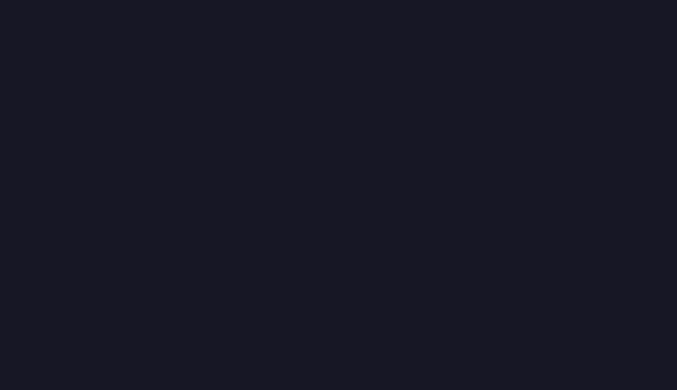
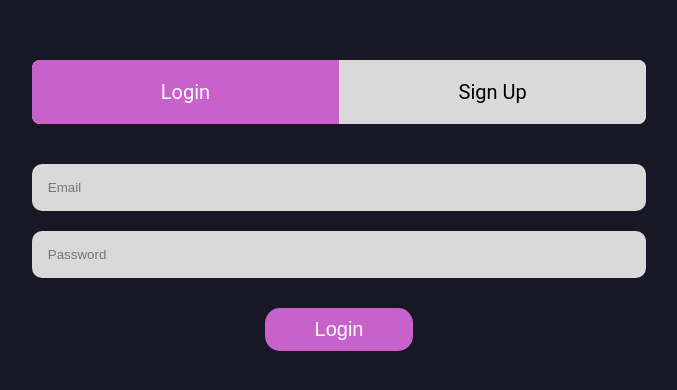
Before and after one commit to MaximeBritto/TechMeter, a React (Vite) app: page /login in a window 1280 px wide. Before the commit this address had no page. Shown: the part 190-580 px from the top of the page, without its empty margins (301-978 px from the left). Built offline with nearby package versions, Linux system fonts and the light colour scheme.

Commit message:
✨ Add login and sign up

```diff
--- a/package.json
+++ b/package.json
@@ -14,7 +14,6 @@
   "dependencies": {
     "@emotion/react": "^11.11.1",
     "@emotion/styled": "^11.11.0",
-
     "@mui/icons-material": "^5.15.0",
     "@mui/material": "^5.15.0",
     "@supabase/supabase-js": "^2.39.1",
@@ -22,7 +21,8 @@
     "react": "^18.2.0",
     "react-chartjs-2": "^5.2.0",
     "react-dom": "^18.2.0",
-    "react-router-dom": "^6.21.0"
+    "react-router-dom": "^6.21.0",
+    "styled-components": "^6.1.2"
   },
   "devDependencies": {
     "@types/react": "^18.2.15",
--- a/src/composant/server/login.jsx
+++ b/src/composant/server/login.jsx
@@ -1,11 +1,9 @@
-import { useState } from 'react';
+import React, { useState } from 'react';
 import { supabase } from '../../supabase';
 
-
-export default function LoginPage() {
+const Login = ({ onToggleAuthMode }) => {
     const [email, setEmail] = useState('');
     const [password, setPassword] = useState('');
-
 
     const handleLogin = async () => {
         const { data, error } = await supabase.auth.signInWithPassword({
@@ -13,32 +11,35 @@ export default function LoginPage() {
             password,
         });
 
-
         if (error) {
             console.error('Error signing in:', error.message);
         } else {
             console.log('User signed in successfully:', data);
-           // Redirect to the dashboard or any other page
+            // todo add redirect
         }
     };
 
-
     return (
-       <div>
-           <h1>Login Page</h1>
+        <div className="form-container">
             <input
+                className='input-log'
                 type="email"
                 placeholder="Email"
                 value={email}
                 onChange={(e) => setEmail(e.target.value)}
             />
             <input
+                className='input-log'
                 type="password"
                 placeholder="Password"
                 value={password}
                 onChange={(e) => setPassword(e.target.value)}
             />
-           <button onClick={handleLogin}>Login</button>
+            <button className="auth-button" onClick={handleLogin}>
+                Login
+            </button>
         </div>
     );
-}
+};
+
+export default Login;
--- a/src/composant/server/signUp.jsx
+++ b/src/composant/server/signUp.jsx
@@ -1,11 +1,9 @@
-import { useState } from 'react';
+import React, { useState } from 'react';
 import { supabase } from '../../supabase';
 
-
-const SignUp = () => {
+const SignUp = ({ onToggleAuthMode }) => {
     const [email, setEmail] = useState('');
     const [password, setPassword] = useState('');
-
 
     const handleSignUp = async () => {
         try {
@@ -13,33 +11,35 @@ const SignUp = () => {
             if (error) {
                 throw error;
             }
-           // Handle successful signup
+
             console.log('User signed up:', data);
+            // todo add redirect
         } catch (error) {
             console.log('Error signing up:', error);
         }
     };
 
-
     return (
-       <div>
-           <h2>Sign Up</h2>
+        <div className="form-container">
             <input
+                className='input-log'
                 type="email"
                 placeholder="Email"
                 value={email}
                 onChange={(e) => setEmail(e.target.value)}
             />
             <input
+                className='input-log'
                 type="password"
                 placeholder="Password"
                 value={password}
                 onChange={(e) => setPassword(e.target.value)}
             />
-           <button onClick={handleSignUp}>Sign Up</button>
+            <button className="auth-button" onClick={handleSignUp}>
+                Sign Up
+            </button>
         </div>
     );
 };
 
-
 export default SignUp;
--- a/src/index.css
+++ b/src/index.css
@@ -9,3 +9,70 @@ body {
   background-color: #171725;
   color: #ffffff;
 }
+
+.input-log {
+  padding: 1rem;
+  width: 60%;
+  border-radius: 10px;
+  border: none;
+  margin-top: 20px;
+  background-color: #D9D9D9;
+}
+
+.auth-container {
+  display: flex;
+  flex-direction: column;
+  width: 80%;
+  margin: auto;
+  height: 100vh;
+  justify-content: center;
+}
+
+.toggle-buttons {
+  display: flex;
+  border-radius: 8px;
+  overflow: hidden;
+  width: 60%;
+  margin: 20px auto;
+  background-color: #D9D9D9;
+}
+
+.auth-title,
+.auth-link {
+  flex: 1;
+  padding: 20px;
+  font-size: 20px;
+  text-align: center;
+  cursor: pointer;
+  transition: background-color 0.3s ease;
+}
+
+.auth-title,
+.auth-link {
+  background-color: #D9D9D9;
+  color: black;
+}
+
+.auth-title.selected,
+.auth-link.selected {
+  background-color: #C862CA;
+  color: white;
+}
+
+.form-container {
+  display: flex;
+  flex-direction: column;
+  align-items: center;
+}
+
+.auth-button {
+  padding: 10px 50px;
+  cursor: pointer;
+  transition: background-color 0.3s ease;
+  background-color: #C862CA;
+  border-radius: 15px;
+  border: none;
+  color: #ffffff;
+  margin: 30px 0;
+  font-size: 20px;
+}
--- a/src/main.jsx
+++ b/src/main.jsx
@@ -4,6 +4,7 @@ import { BrowserRouter, Routes, Route } from "react-router-dom";
 import HomePage from "./pages/HomePage.jsx";
 import "./index.css";
 import DetailsPage from "./pages/DetailsPage.jsx";
+import AuthPage from "./pages/AuthPage.jsx";
 
 ReactDOM.createRoot(document.getElementById("root")).render(
     <React.StrictMode>
@@ -11,6 +12,7 @@ ReactDOM.createRoot(document.getElementById("root")).render(
         <Routes>
           <Route path="/" element={<HomePage />} />
           <Route path="/details" element={<DetailsPage />} />
+          <Route path="/login" element={<AuthPage />} />
         </Routes>
         </BrowserRouter>
     </React.StrictMode>
--- /dev/null
+++ b/src/pages/AuthPage.jsx
@@ -0,0 +1,35 @@
+import React, { useState } from 'react';
+import Login from '../composant/server/login.jsx';
+import SignUp from '../composant/server/signUp.jsx';
+import '../index.css';
+
+const AuthPage = () => {
+    const [isLogin, setIsLogin] = useState(true);
+
+    const toggleAuthMode = () => {
+        setIsLogin((prevIsLogin) => !prevIsLogin);
+    };
+
+    return (
+        <div className="auth-container">
+            <div className="toggle-buttons">
+                <a className={`auth-title ${isLogin ? 'selected' : ''}`} onClick={toggleAuthMode}>
+                    Login
+                </a>
+                <a className={`auth-link ${!isLogin ? 'selected' : ''}`} onClick={toggleAuthMode}>
+                    Sign Up
+                </a>
+            </div>
+
+            <div>
+                {isLogin ? (
+                    <Login onToggleAuthMode={toggleAuthMode} />
+                ) : (
+                    <SignUp onToggleAuthMode={toggleAuthMode} />
+                )}
+            </div>
+        </div>
+    );
+};
+
+export default AuthPage;
```
Also changed, not shown: 1 other file (tests, documents, lock files or other folders). Lines whose indentation alone changed are shown as unchanged.
